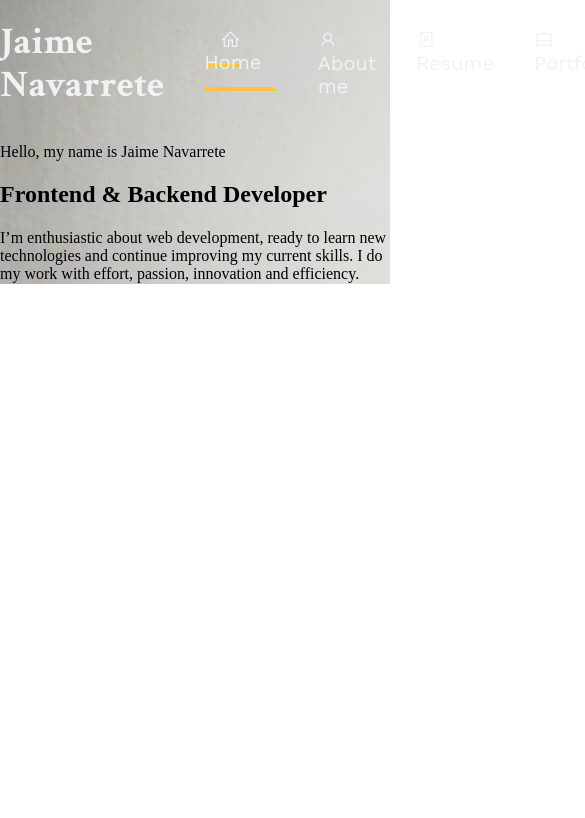
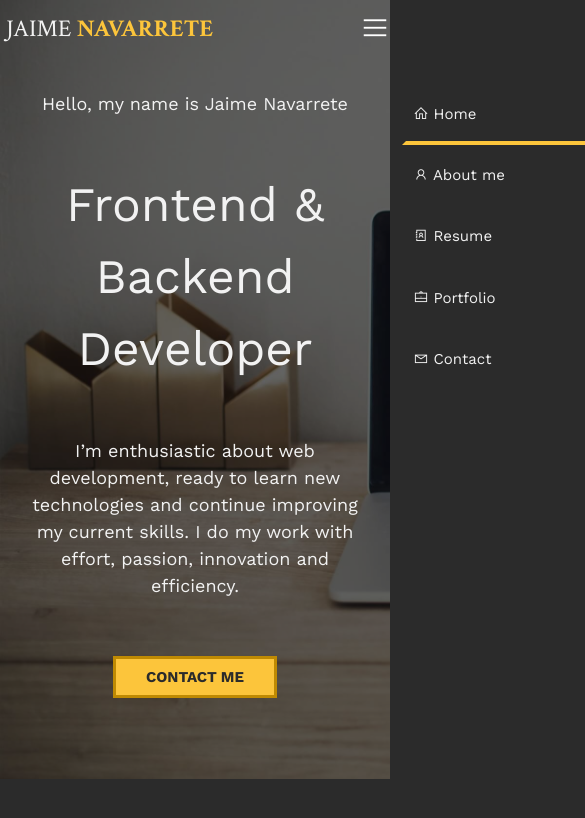
Before and after one commit to jaimenavarrete/jaimenavarrete.github.io, a plain HTML site: page index.html in a window 390 px wide. Shown: the top 818 px of the page, 585 px wide, since content can reach past the window. Drawn offline with nearby package versions, Linux system fonts and the light colour scheme.

Commit message:
Finished header in mobile

```diff
--- a/css/styles.css
+++ b/css/styles.css
@@ -1,53 +1,182 @@
-/**************** HEADER AND MAIN INFORMATION ***************/
+html {
+    font-size: 12px;
+}
 
-.wrapper_main {
+body {
+    background: hsl(0,0%,17%);
+}
+
+/*
+The header wrapper contains the navigation bar
+and the initial information and image
+*/
+
+.wrapper_header {
     background-image: url(../img/main_img.jpg);
+    background-size: cover;
+    background-repeat: no-repeat;
+    position: relative;
+    z-index: 0;
 }
+
+.wrapper_header::before {
+    content: '';
+
+    background: hsla(0,0%,0%,.6);
+    height: 100%;
+    width: 100%;
+    z-index: -1;
+
+    position: absolute;
+    left: 0;
+    top: 0;
+}
+
+
+/**********************************
+ ************* HEADER *************
+ **********************************/
+
 
 .header {
     margin: 0 auto;
 
-    display: flex;
-    align-items: center;
-    justify-content: space-between;
-
-    max-width: 75em;
+    max-width: 75rem;
     width: 100%;
 }
 
 .header a {
     color: hsl(0, 0%, 95%);
-    font-size: 1.25em;
+    font-size: 1.25rem;
     text-decoration: none;
 }
 
+.header .container_menu {
+    color: #fff;
+    font-size: 2.5em;
+    padding-top: 1rem;
+
+    position: fixed;
+    width: 100%;
+
+    display: flex;
+    justify-content: space-between;
+    align-items: center;
+
+    transition: .2s all ease-out;
+}
+
+
+/********** THE LOGO-NAME **********/
+
 .header .main_title {
+    margin: 0;
+    padding: 0 .5rem;
+
+    display: flex;
+}
+
+.header .main_title a {
     font-family: 'Crimson Text';
-    font-size: 1.88em;
+    font-size: 2rem;
+    font-weight: normal;
+    text-transform: uppercase;
+}
+
+.header .main_title span {
+    color: hsl(43, 97%, 61%);
+    font-weight: bold;
+}
+
+/********** THE NAVIGATION BAR **********/
+
+.header .bar_navigation {
+    background: hsl(0,0%,17%);
+
+    position: fixed;
+    top: 7.1%;
+    left: 100%;
+    height: 100%;
+    width: 100%;
+
+    transition: .2s ease-out;
+}
+
+.header .active {
+    left: 50%;
 }
 
 .header .bar_navigation ul {
     list-style: none;
-
-    display: flex;
+    padding: 1rem;
 }
 
 .header .bar_navigation ul li {
     font-family: 'Work Sans';
-    margin-right: 40px;
     list-style: none;
 }
 
-.header .bar_navigation ul li:last-child {
-    margin-right: 0;
+.header .bar_navigation ul li a {
+    border: 4px solid transparent;
+    display: block;
+    padding: 1.5rem 0.62rem;
+
+    transition: .1s ease-out;
+}
+
+.header .bar_navigation ul li a:hover {
+    border: 4px solid hsl(43, 97%, 61%);
 }
 
 .header .bar_navigation ul li .current_item {
-    border: 4px solid transparent;
     border-bottom-color: hsl(43, 97%, 61%);
-    padding: 0.62em;
 }
 
-.header .bar_navigation ul li .current_item:hover {
-    border: 4px solid hsl(43, 97%, 61%);
+
+/***********************************
+ ******* INITIAL INFORMATION *******
+ ***********************************/
+
+.initial_info {
+    color: hsl(0,0%,95%);
+    font-family: 'Work Sans';
+    font-size: 1.5rem;
+    margin: 0 auto;
+    padding: 7.5rem 0;
+    text-align: center;
+    line-height: 1.5;
+
+    max-width: 75rem;
+    width: 90%;
 }
+
+.initial_info strong {
+    font-weight: normal;
+}
+
+.initial_info h2 {
+    font-size: 4rem;
+    font-weight: normal;
+    padding: .25em 0;
+}
+
+.initial_info p {
+    padding-bottom: 2.5em;
+}
+
+.initial_info .btn_contact {
+    background: hsl(43, 97%, 61%);
+    border: 3px solid hsl(43, 97%, 38%);
+    color: hsl(0,0%,17%);
+    font-size: 1.25rem;
+    font-weight: bold;
+    padding: .75rem 2.5rem;
+    text-decoration: none;
+    text-transform: uppercase;
+}
+
+@media screen and (min-width: 1250px) {
+    .wrapper_header {
+        background-position: 50% 55%;
+    }
+}
--- a/index.html
+++ b/index.html
@@ -14,10 +14,13 @@
 </head>
 <body>
     <main>
-        <div class="wrapper_main">
+        <div class="wrapper_header">
             <header class="header">
-                <h1 class="main_title"><a href="#">Jaime <span class="main_title_mod">Navarrete</span></a></h1>
-                <nav class="bar_navigation">
+                <div id="container_menu" class="container_menu">
+                    <h1 class="main_title"><a href="#">Jaime <span class="main_title_mod">Navarrete</span></a></h1>
+                    <div id="btn_menu" class="btn_menu"><i class="las la-bars"></i></div>
+                </div>
+                <nav id="bar_navigation" class="bar_navigation">
                     <ul>
                         <li><a href="#" class="current_item"><i class="las la-home"></i> Home</a></li>
                         <li><a href="#"><i class="lar la-user"></i> About me</a></li>
@@ -27,10 +30,11 @@
                     </ul>
                 </nav>
             </header>
-            <div class="main_info">
-                <p>Hello, my name is Jaime Navarrete</p>
+            <div class="initial_info">
+                <strong>Hello, my name is Jaime Navarrete</strong>
                 <h2>Frontend & Backend Developer</h2>
                 <p>I’m enthusiastic about web development, ready to learn new technologies and continue improving my current skills. I do my work with effort, passion, innovation and efficiency.</p>
+                <a href="#" class="btn_contact">Contact me</a>
             </div>
         </div>
     </main>
--- a/js/scripts.js
+++ b/js/scripts.js
@@ -0,0 +1,16 @@
+const btnMenu = document.getElementById('btn_menu'),
+      barNavigation = document.getElementById('bar_navigation'),
+      containerMenu = document.getElementById('container_menu')
+
+btnMenu.addEventListener('click', () => {
+    barNavigation.classList.toggle('active')
+})
+
+addEventListener('scroll', () => {
+    if(scrollY >= 40) {
+        containerMenu.style.background = 'hsl(0,0%,17%)'
+    }
+    else {
+        containerMenu.style.background = 'transparent'
+    }
+})
```
Also changed, not shown: Paleta de colores.txt.
